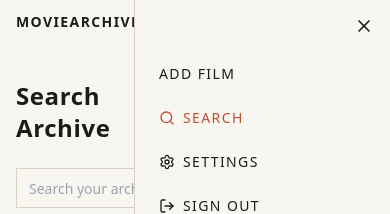
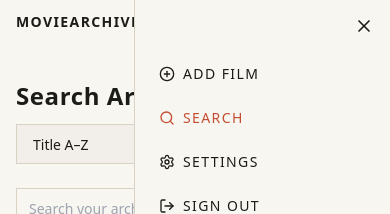
Before and after one commit to simon-reich/movie-archive, a Nuxt app in the folder frontend/: page /search in a window 390 px wide. Both pictures are taken after a click on the button 364 px from the left and 22 px from the top of the page. Shown: the top 214 px of the page. Built offline with nearby package versions, Linux system fonts and the light colour scheme; no server answers.

Commit message:
fix(mobile): stack sort/view below heading; move remove button to bottom; split stars 5+5; add PlusCircle to Add Film nav

```diff
--- a/frontend/components/AppNav.vue
+++ b/frontend/components/AppNav.vue
@@ -1,5 +1,5 @@
 <script setup lang="ts">
-import { Search, Settings, LogOut, Menu, X } from 'lucide-vue-next'
+import { Search, Settings, LogOut, Menu, X, PlusCircle } from 'lucide-vue-next'
 
 const props = defineProps<{ overlay?: boolean }>()
 
@@ -33,7 +33,8 @@ const drawerOpen = ref(false)
         MovieArchive
       </NuxtLink>
       <div class="hidden md:flex items-center gap-4">
-        <NuxtLink to="/add" :class="['text-sm font-medium', textClass]">
+        <NuxtLink to="/add" :class="['text-sm font-medium flex items-center gap-1', textClass]">
+          <PlusCircle class="w-4 h-4" />
           Add Film
         </NuxtLink>
         <NuxtLink to="/search" :class="['text-sm font-medium flex items-center gap-1', textClass]">
@@ -88,10 +89,13 @@ const drawerOpen = ref(false)
       <!-- Nav links: uppercase tracking-widest, terracotta on active route -->
       <NuxtLink
         to="/add"
-        class="text-sm font-medium tracking-widest uppercase text-foreground hover:text-primary"
+        class="text-sm font-medium tracking-widest uppercase text-foreground hover:text-primary flex items-center gap-2"
         active-class="text-primary"
         @click="drawerOpen = false"
-      >Add Film</NuxtLink>
+      >
+        <PlusCircle class="w-4 h-4" />
+        Add Film
+      </NuxtLink>
 
       <NuxtLink
         to="/search"
--- a/frontend/components/StarRating.vue
+++ b/frontend/components/StarRating.vue
@@ -21,7 +21,7 @@ function isFilled(star: number): boolean {
 </script>
 
 <template>
-  <div class="flex gap-0.5" role="group" aria-label="Rating">
+  <div class="grid grid-cols-5 md:grid-cols-10 gap-0.5" role="group" aria-label="Rating">
     <button
       v-for="star in 10"
       :key="star"
--- a/frontend/pages/movies/[id].vue
+++ b/frontend/pages/movies/[id].vue
@@ -1,6 +1,6 @@
 <script setup lang="ts">
 import { ref, computed, watch } from 'vue'
-import { TrashIcon } from 'lucide-vue-next'
+import { TrashIcon, PlusCircleIcon } from 'lucide-vue-next'
 import { useMovieDetail } from '@/composables/useMovieDetail'
 import SpinnerIcon from '@/components/SpinnerIcon.vue'
 import StarRating from '@/components/StarRating.vue'
@@ -165,13 +165,6 @@ const crewByDepartment = computed(() => {
               </div>
             </div>
           </div>
-          <button
-            class="flex items-center gap-1 text-sm text-white/80 hover:text-white"
-            @click="deleteModalOpen = true"
-          >
-            <TrashIcon class="w-4 h-4" />
-            <span>Remove</span>
-          </button>
         </div>
       </div>
 
@@ -375,6 +368,17 @@ const crewByDepartment = computed(() => {
         </div>
       </section>
 
+      <!-- Remove button at bottom -->
+      <div class="max-w-7xl mx-auto px-4 pb-12 pt-4 flex justify-end">
+        <button
+          class="flex items-center gap-1.5 text-sm text-muted-foreground hover:text-destructive"
+          @click="deleteModalOpen = true"
+        >
+          <TrashIcon class="w-4 h-4" />
+          <span>Remove from archive</span>
+        </button>
+      </div>
+
     </template>
 
     <!-- Delete confirmation modal (D-13) -->
--- a/frontend/pages/search.vue
+++ b/frontend/pages/search.vue
@@ -34,7 +34,7 @@ watch(sentinel, setupObserver)
 <template>
   <main class="max-w-7xl mx-auto px-4 py-8">
     <!-- Title row with sort + view toggle -->
-    <div class="flex items-center justify-between mb-6">
+    <div class="flex flex-col gap-3 mb-6 md:flex-row md:items-center md:justify-between">
       <h1 class="text-2xl font-semibold tracking-wide text-foreground">Search Archive</h1>
       <div class="flex items-center gap-2">
         <SortSelect
```
